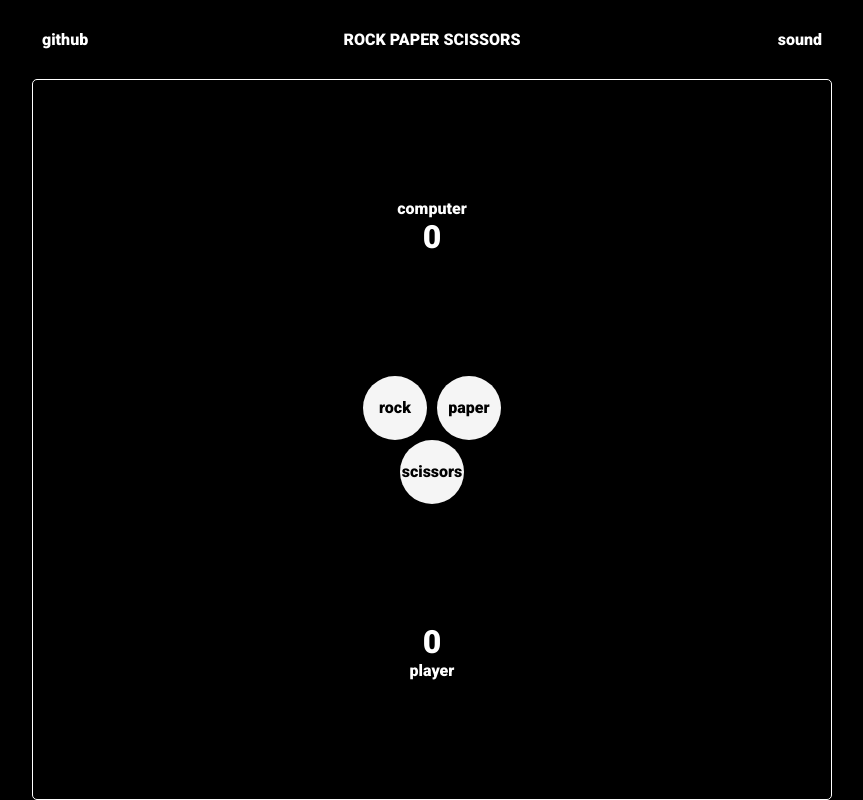
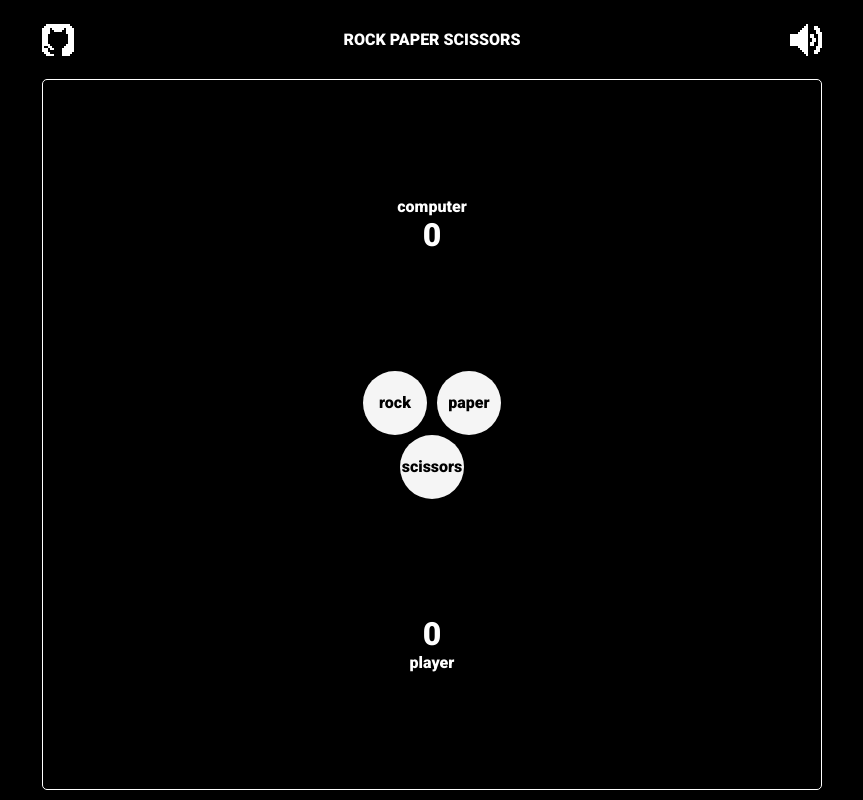
Before and after one commit to samussd/rock-paper-scissors, a plain HTML site: page index.html in a window 1280 px wide. Shown: the whole page, without its empty margins (208-1071 px from the left). Drawn offline with Linux system fonts and the light colour scheme.

Commit message:
change icons, changec draw sound effect

```diff
--- a/index.html
+++ b/index.html
@@ -13,9 +13,9 @@
     </head>
     <body>
         <header class="header">
-            <div class="header__sound-btn">sound</div>
+            <div class="header__sound-btn"></div>
             <div class="header__title">ROCK PAPER SCISSORS</div>
-            <a class="header__github" href="https://github.com/samussd/rock-paper-scissors">github</a>
+            <a class="header__github" href="https://github.com/samussd/rock-paper-scissors" target="_blank"></a>
         </header>
 
         <main class="main">
--- a/styles.css
+++ b/styles.css
@@ -37,9 +37,19 @@ body {
 
 
 .header__sound-btn {
+    width: 32px;
+    height: 32px;
+    background:
+        transparent
+        url('images/sound.png')
+        no-repeat;
+    background-size: 100%;
+    image-rendering: pixelated;
+
     position: absolute;
     right: 10px;
-    top: 30px;
+    top: 50%;
+    bottom: 50%;
     margin: auto;
     transition: all .2s ease-in-out;
 }
@@ -54,21 +64,34 @@ body {
 
 
 .header__github {
+    width: 32px;
+    height: 32px;
+    background:
+        transparent
+        url('images/github.png')
+        no-repeat;
+    background-size: 100%;
+    image-rendering: pixelated;
+
     position: absolute;
     left: 10px;
-    top: 30px;
+    top: 50%;
+    bottom: 50%;
     margin: auto;
 }
 
 .main {
     height: 100%;
-    border: 1px solid white;
-    border-radius: 5px;
+    padding: 0 10px 10px;
     color: white;
 }
 
 
 .game {
+    height: 100%;
+    border: 1px solid white;
+    border-radius: 5px;
+
     display: flex;
     flex-direction: column;
     justify-content: space-evenly;
@@ -102,7 +125,7 @@ body {
     align-items: center;
     width: 64px;
     height: 64px;
-    border-radius: 64px;
+    border-radius: 50%;
     background-color: whitesmoke;
     color: black;
     transition: all .1s ease-in-out;
@@ -125,6 +148,10 @@ body {
 }
 
 .gameOver {
+    height: 100%;
+    border: 1px solid white;
+    border-radius: 5px;
+
     display: none;
     flex-direction: column;
     justify-content: center;
```
Also changed, not shown: images/github.png (added), images/sound.png (added), 1 other file.
